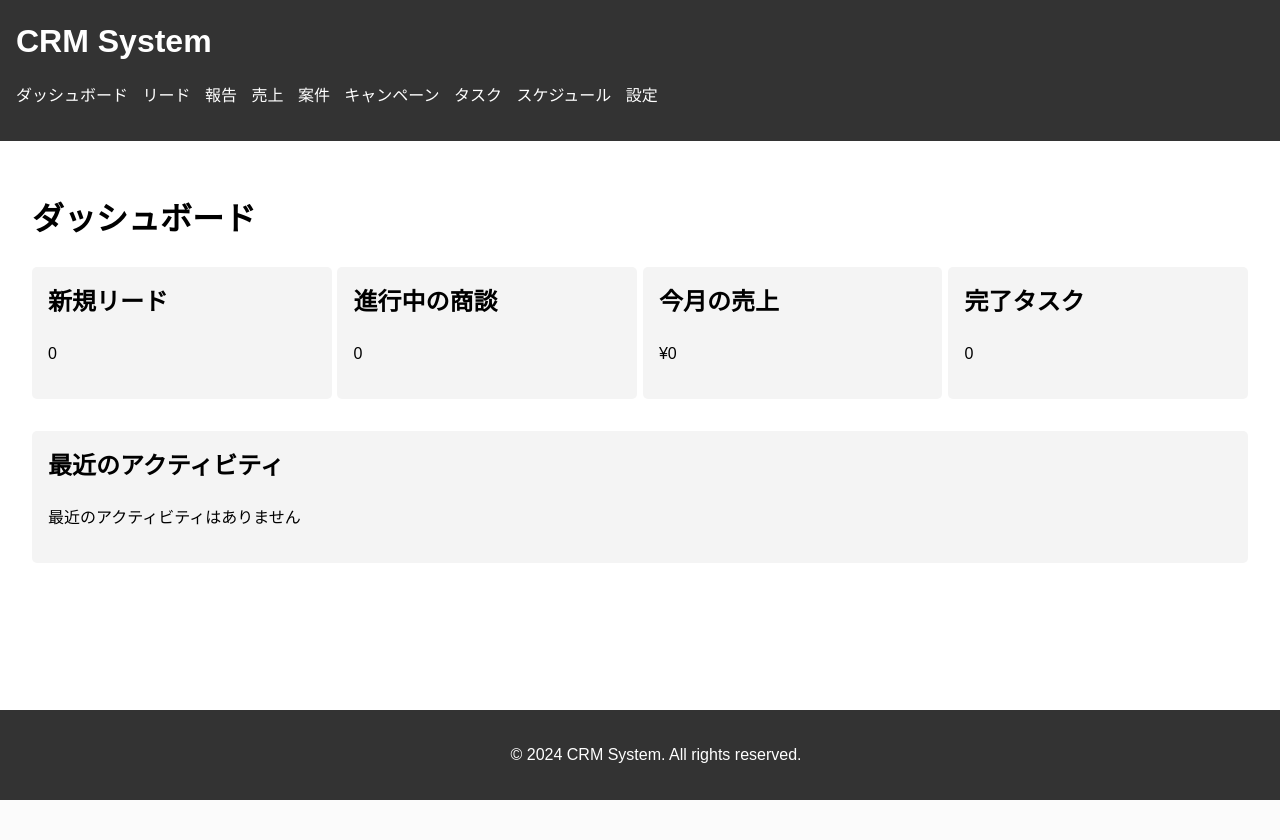
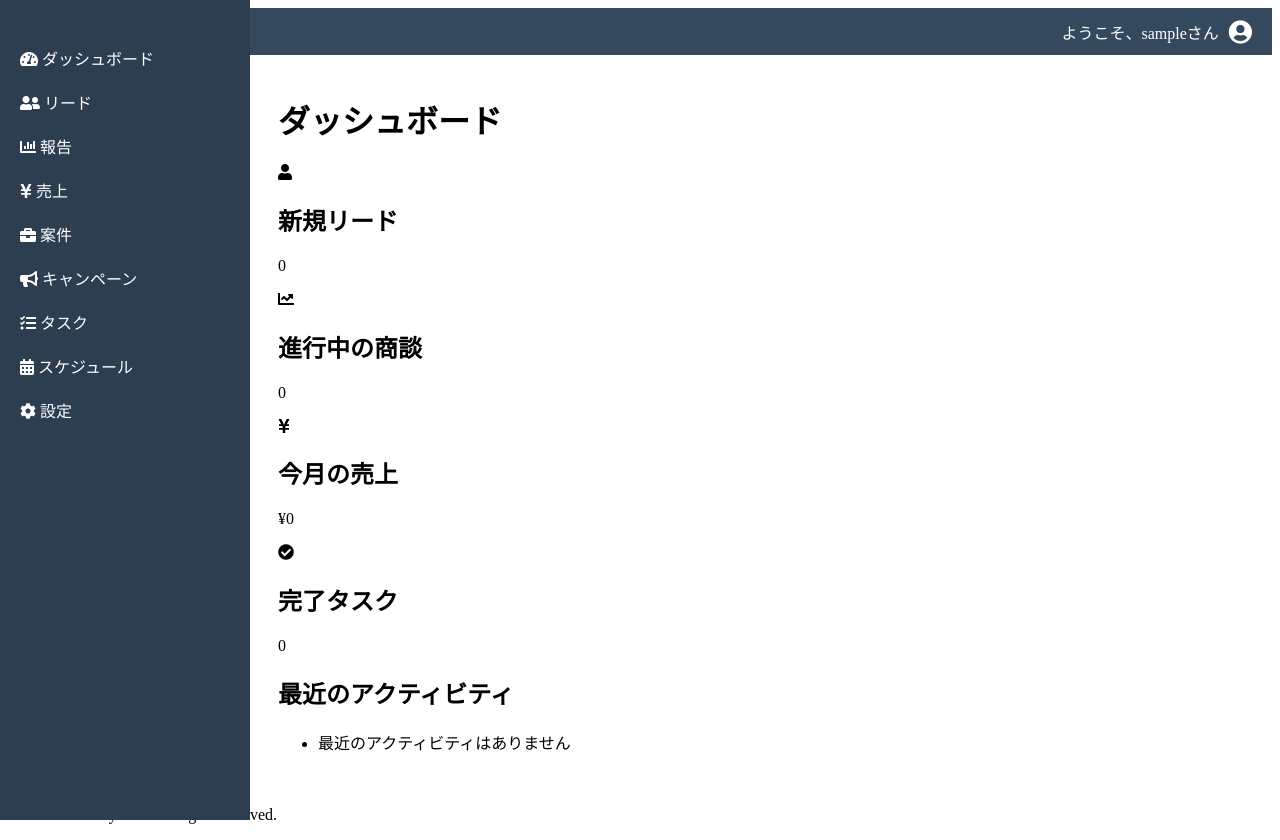
Before and after one commit to macnishio/CRMbyReplitCreate, a Flask app: page /dashboard in a window 1280 px wide. Before the commit the page ends 800 px from the top, so only its background shows below. Run offline with Flask 3, Linux system fonts and the light colour scheme; the visitor is signed in with stand-in values (Sample User, id 1); data that the repository does not hold is empty.

Commit message:
Restored to '49228bee1c58791d370334cd943218326bffe4d5'

```diff
--- a/static/css/styles.css
+++ b/static/css/styles.css
@@ -1,92 +1,92 @@
-body {
-    font-family: Arial, sans-serif;
-    line-height: 1.6;
-    margin: 0;
-    padding: 0;
+/* Existing styles... */
+
+/* Navigation bar styles */
+.sidebar {
+    width: 250px;
+    height: 100%;
+    position: fixed;
+    top: 0;
+    left: 0;
+    background-color: #2c3e50;
+    padding-top: 20px;
+    color: white;
+    z-index: 1000;
 }
 
-header {
-    background-color: #333;
-    color: #fff;
-    padding: 1rem;
-}
-
-header h1 {
-    margin: 0;
-}
-
-nav ul {
+.sidebar ul {
     list-style-type: none;
     padding: 0;
 }
 
-nav ul li {
-    display: inline;
+.sidebar li {
+    padding: 10px 20px;
+}
+
+.sidebar a {
+    color: white;
+    text-decoration: none;
+    display: block;
+    transition: background-color 0.3s;
+}
+
+.sidebar a:hover {
+    background-color: #34495e;
+}
+
+.main-content {
+    margin-left: 250px;
+    padding: 20px;
+}
+
+/* Header styles */
+.header {
+    background-color: #34495e;
+    color: white;
+    padding: 10px 20px;
+    display: flex;
+    justify-content: space-between;
+    align-items: center;
+}
+
+.logo {
+    font-size: 24px;
+    font-weight: bold;
+}
+
+.user-profile {
+    display: flex;
+    align-items: center;
+}
+
+.user-profile span {
     margin-right: 10px;
 }
 
-nav ul li a {
-    color: #fff;
-    text-decoration: none;
+.avatar {
+    font-size: 24px;
+    color: white;
 }
 
-main {
-    padding: 2rem;
+/* Responsive styles */
+@media (max-width: 768px) {
+    .sidebar {
+        width: 100%;
+        height: auto;
+        position: relative;
     }
 
-footer {
-    background-color: #333;
-    color: #fff;
-    text-align: center;
-    padding: 1rem;
-    position: fixed;
-    bottom: 0;
-    width: 100%;
+    .main-content {
+        margin-left: 0;
     }
 
-.dashboard-metrics {
-    display: flex;
-    justify-content: space-between;
-    margin-bottom: 2rem;
+    .header {
+        flex-direction: column;
+        align-items: flex-start;
     }
 
-.metric {
-    background-color: #f4f4f4;
-    border-radius: 5px;
-    padding: 1rem;
-    width: 22%;
+    .user-profile {
+        margin-top: 10px;
+    }
 }
 
-.metric h2 {
-    margin-top: 0;
-}
-
-.recent-activity {
-    background-color: #f4f4f4;
-    border-radius: 5px;
-    padding: 1rem;
-}
-
-.recent-activity h2 {
-    margin-top: 0;
-}
-
-.recent-activity ul {
-    list-style-type: none;
-    padding: 0;
-}
-
-.recent-activity li {
-    margin-bottom: 0.5rem;
-}
-
-@media (max-width: 768px) {
-    .dashboard-metrics {
-        flex-direction: column;
-    }
-
-    .metric {
-        width: 100%;
-        margin-bottom: 1rem;
-    }
-}
+/* Existing responsive styles... */
--- a/templates/base.html
+++ b/templates/base.html
@@ -5,32 +5,39 @@
     <meta name="viewport" content="width=device-width, initial-scale=1.0">
     <title>{% block title %}CRM System{% endblock %}</title>
     <link rel="stylesheet" href="{{ url_for('static', filename='css/styles.css') }}">
+    <link rel="stylesheet" href="https://cdnjs.cloudflare.com/ajax/libs/font-awesome/5.15.3/css/all.min.css">
     <script src="https://cdn.jsdelivr.net/npm/chart.js"></script>
     {% block extra_head %}{% endblock %}
 </head>
 <body>
-    <header>
-        <h1>CRM System</h1>
-        <nav>
+    <div class="dashboard-container">
+        <header class="header">
+            <div class="logo">CRM System</div>
+            <div class="user-profile">
+                <span>ようこそ、{{ current_user.username }}さん</span>
+                <i class="fas fa-user-circle avatar"></i>
+            </div>
+        </header>
+        <nav class="sidebar">
             <ul>
-                <li><a href="{{ url_for('main.dashboard') }}">ダッシュボード</a></li>
-                <li><a href="{{ url_for('leads.list_leads') }}">リード</a></li>
-                <li><a href="{{ url_for('reports.index') }}">報告</a></li>
-                <li><a href="#">売上</a></li>
-                <li><a href="#">案件</a></li>
-                <li><a href="#">キャンペーン</a></li>
-                <li><a href="{{ url_for('tasks.list_tasks') }}">タスク</a></li>
-                <li><a href="{{ url_for('schedules.list_schedules') }}">スケジュール</a></li>
-                <li><a href="#">設定</a></li>
+                <li><a href="{{ url_for('main.dashboard') }}"><i class="fas fa-tachometer-alt"></i> ダッシュボード</a></li>
+                <li><a href="{{ url_for('leads.list_leads') }}"><i class="fas fa-user-friends"></i> リード</a></li>
+                <li><a href="{{ url_for('reports.index') }}"><i class="fas fa-chart-bar"></i> 報告</a></li>
+                <li><a href="#"><i class="fas fa-yen-sign"></i> 売上</a></li>
+                <li><a href="#"><i class="fas fa-briefcase"></i> 案件</a></li>
+                <li><a href="#"><i class="fas fa-bullhorn"></i> キャンペーン</a></li>
+                <li><a href="{{ url_for('tasks.list_tasks') }}"><i class="fas fa-tasks"></i> タスク</a></li>
+                <li><a href="{{ url_for('schedules.list_schedules') }}"><i class="fas fa-calendar-alt"></i> スケジュール</a></li>
+                <li><a href="#"><i class="fas fa-cog"></i> 設定</a></li>
             </ul>
         </nav>
-    </header>
-    <main>
-        {% block content %}{% endblock %}
-    </main>
-    <footer>
-        <p>&copy; 2024 CRM System. All rights reserved.</p>
-    </footer>
+        <main class="main-content">
+            {% block content %}{% endblock %}
+        </main>
+        <footer class="footer">
+            <p>&copy; 2024 CRM System. All rights reserved.</p>
+        </footer>
+    </div>
     <script src="{{ url_for('static', filename='js/main.js') }}"></script>
     {% block extra_scripts %}{% endblock %}
 </body>
--- a/templates/dashboard.html
+++ b/templates/dashboard.html
@@ -2,22 +2,26 @@
 {% block title %}ダッシュボード{% endblock %}
 {% block content %}
 <h1>ダッシュボード</h1>
-<div class="dashboard-metrics">
-    <div class="metric">
+<div class="metric-cards">
+    <div class="metric-card">
+        <i class="fas fa-user"></i>
         <h2>新規リード</h2>
-        <p>{{ new_leads_count }}</p>
+        <p class="metric-value">{{ new_leads_count }}</p>
     </div>
-    <div class="metric">
+    <div class="metric-card">
+        <i class="fas fa-chart-line"></i>
         <h2>進行中の商談</h2>
-        <p>{{ ongoing_opportunities_count }}</p>
+        <p class="metric-value">{{ ongoing_opportunities_count }}</p>
     </div>
-    <div class="metric">
+    <div class="metric-card">
+        <i class="fas fa-yen-sign"></i>
         <h2>今月の売上</h2>
-        <p>¥{{ "{:,}".format(this_month_revenue) }}</p>
+        <p class="metric-value">¥{{ "{:,}".format(this_month_revenue) }}</p>
     </div>
-    <div class="metric">
+    <div class="metric-card">
+        <i class="fas fa-check-circle"></i>
         <h2>完了タスク</h2>
-        <p>{{ completed_tasks_count }}</p>
+        <p class="metric-value">{{ completed_tasks_count }}</p>
     </div>
 </div>
 <section class="recent-activity">
```
Lines whose indentation alone changed are shown as unchanged.
